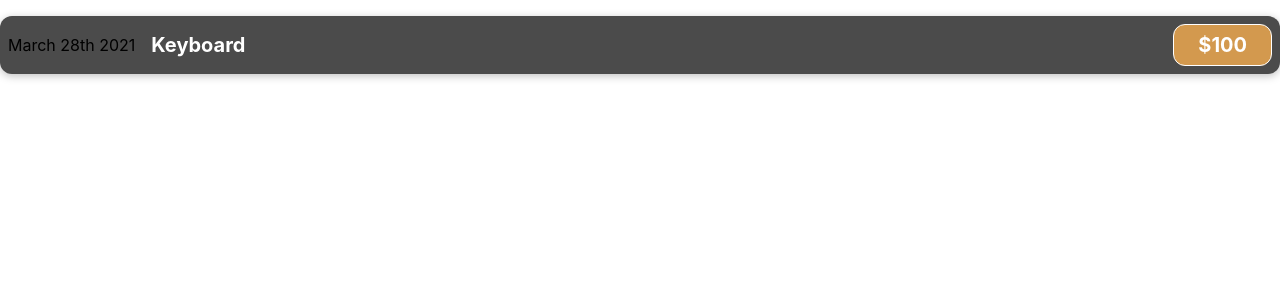
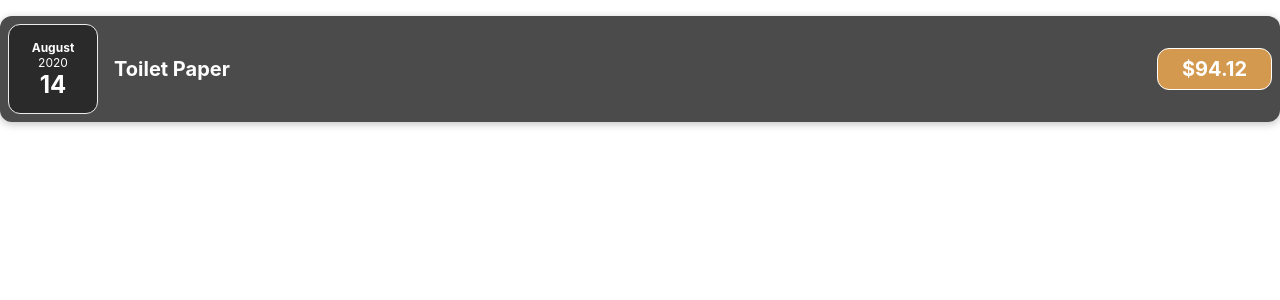
Before and after one commit to ahmadalnaib/react-app-102, a React (Create React App) app: page / in a window 1280 px wide. Shown: the top 300 px of the page. Built offline with nearby package versions, Linux system fonts and the light colour scheme.

Commit message:
splitting compoents

```diff
--- a/src/App.js
+++ b/src/App.js
@@ -1,9 +1,30 @@
 import ExpenseItem from './components/ExpenseItem';
 
 function App() {
+  const expenses = [
+    {
+      id: 'e1',
+      title: 'Toilet Paper',
+      amount: 94.12,
+      date: new Date(2020, 7, 14),
+    },
+    { id: 'e2', title: 'New TV', amount: 799.49, date: new Date(2021, 2, 12) },
+    {
+      id: 'e3',
+      title: 'Car Insurance',
+      amount: 294.67,
+      date: new Date(2021, 2, 28),
+    },
+    {
+      id: 'e4',
+      title: 'New Desk (Wooden)',
+      amount: 450,
+      date: new Date(2021, 5, 12),
+    },
+  ];
   return (
     <div className='App'>
-      <ExpenseItem/>
+      <ExpenseItem title={expenses[0].title} amount={expenses[0].amount} date={expenses[0].date}/>
     </div>
   );
 }
--- /dev/null
+++ b/src/components/ExpenseDate.css
@@ -0,0 +1,26 @@
+.expense-date {
+  display: flex;
+  flex-direction: column;
+  width: 5.5rem;
+  height: 5.5rem;
+  border: 1px solid #ececec;
+  background-color: #2a2a2a;
+  color: white;
+  border-radius: 12px;
+  align-items: center;
+  justify-content: center;
+}
+
+.expense-date__month {
+  font-size: 0.75rem;
+  font-weight: bold;
+}
+
+.expense-date__year {
+  font-size: 0.75rem;
+}
+
+.expense-date__day {
+  font-size: 1.5rem;
+  font-weight: bold;
+}
--- /dev/null
+++ b/src/components/ExpenseDate.js
@@ -0,0 +1,17 @@
+import './ExpenseDate.css';
+
+function ExpenseDate(props) {
+
+  const month=props.date.toLocaleString('en-US',{month:'long'});
+  const day=props.date.toLocaleString('en-US',{day:'2-digit'});
+   const year=props.date.getFullYear();
+  return (
+    <div className="expense-date">
+      <div className="expense-date__month">{month}</div>
+      <div className="expense-date__year">{year}</div>
+      <div className="expense-date__day">{day}</div>
+    </div>
+  )
+}
+
+export default ExpenseDate
--- a/src/components/ExpenseItem.js
+++ b/src/components/ExpenseItem.js
@@ -1,12 +1,15 @@
+import ExpenseDate from './ExpenseDate';
 import './ExpenseItem.css';
 
-function ExpenseItem() {
+function ExpenseItem(props) {
+
+
   return (
     <div className="expense-item">
-      <div>March 28th 2021</div>
+      <ExpenseDate date={props.date}/>
       <div className="expense-item__description">
-        <h2>Keyboard </h2>
-        <div className="expense-item__price ">$100</div>
+        <h2>{props.title} </h2>
+        <div className="expense-item__price ">${props.amount}</div>
       </div>
     </div>
   )
```
